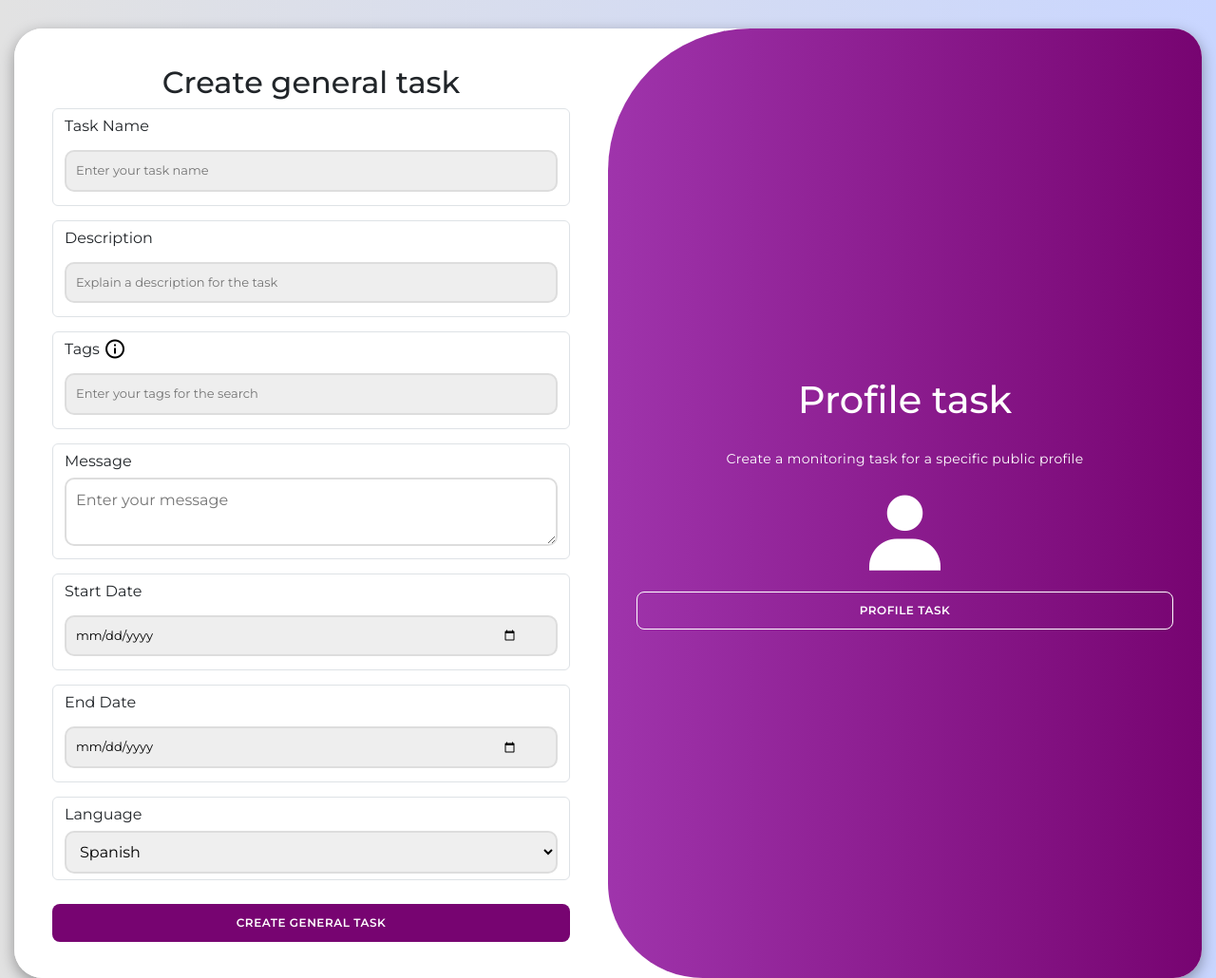
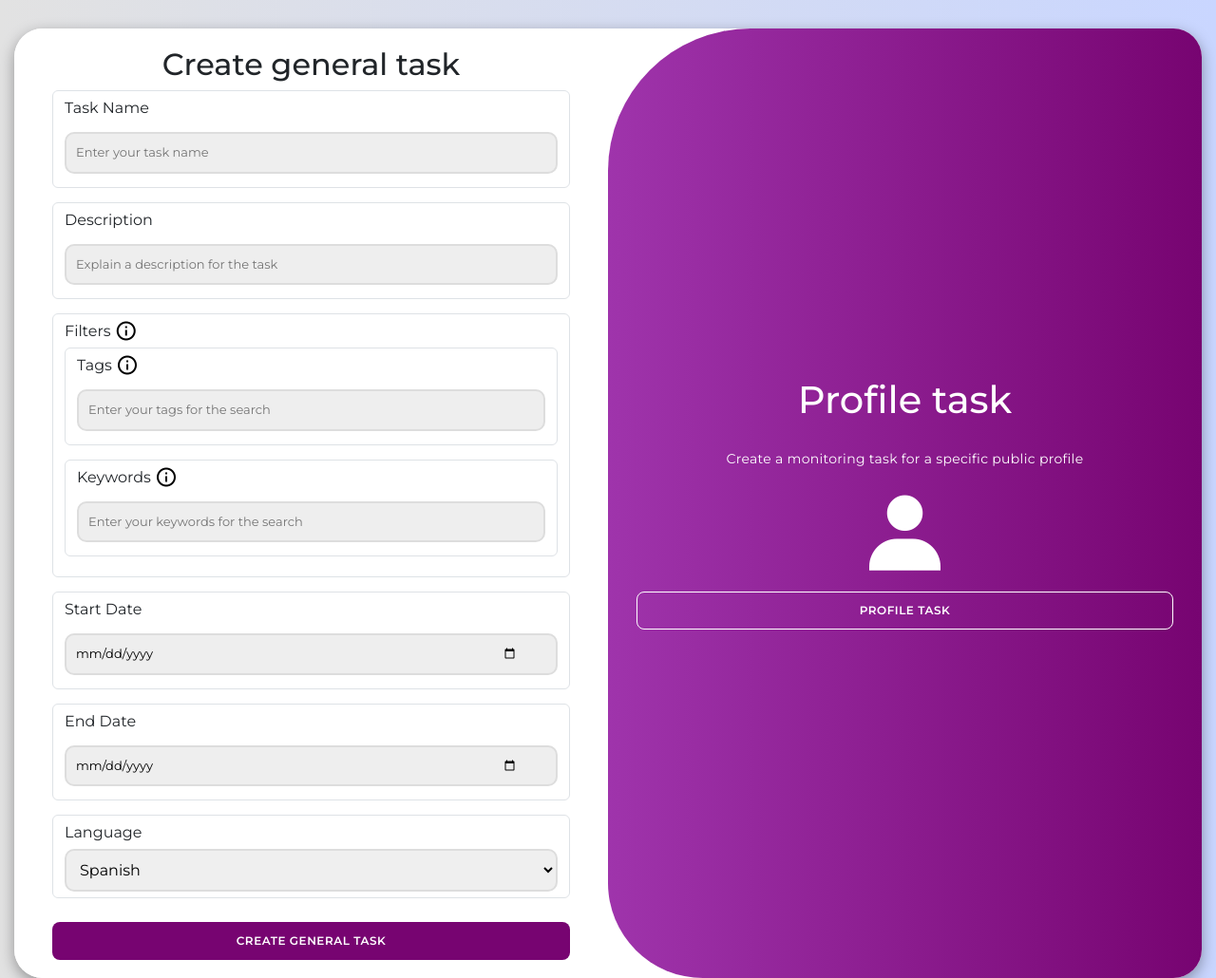
Before and after one commit to Alejandrogcaste17/GuaitaTikTok, a Flask app: page /newTask in a window 1280 px wide. Shown: the part 76-1106 px from the top of the page at 95% size. Run offline with Flask 3, Linux system fonts and the light colour scheme; the visitor is signed in with stand-in values (Sample User, id 1).

Commit message:
Implementado filtros para busqueda por keywords y hashtags

```diff
--- a/src/app.py
+++ b/src/app.py
@@ -187,15 +187,30 @@ def newTaskGeneral():
         taskName = request.form['name']
         description = request.form['description']
         tags = request.form['tags']
+        keywords = request.form['keywords']
         startDate = request.form['startDate']
         endDate = request.form['endDate']
         language = request.form['language']
 
+        if not tags and not keywords:
+            # Mostrar un mensaje de error ya que no se completo alguno de los dos filtros
+            notFilter = 'At least one of the two filters, "tags" or "keywords" must be filled'
+            return render_template('newTask.html', notFilter=notFilter, username=current_user.username)
+
         # Convertir las etiquetas en un vector
-        tags_list = [tag.strip() for tag in tags.split(',') if tag.strip()]
+        if tags:
+            tags_list = [tag.strip() for tag in tags.split(',') if tag.strip()]
+        else:
+            tags_list = []
+
+        # Convertir las palabras clave en un vector
+        if keywords:
+            keywords_list = [keyword.strip() for keyword in keywords.split(',') if keyword.strip()]
+        else:
+            keywords_list = []
 
         if(startDate > endDate):
-            # Mostrar un mensaje de éxito si el registro fue exitoso
+            # Mostrar un mensaje de error ya que la fecha final es antes que la fecha de inicio
             wrongDate = 'The end date is before the origin date, please change the values'
             return render_template('newTask.html', wrongDate=wrongDate, username=current_user.username)
 
@@ -206,6 +221,7 @@ def newTaskGeneral():
             'taskName': taskName,
             'description': description,
             'tags_list': tags_list,
+            'keywords_list': keywords_list,
             'startDate': startDate,
             'endDate': endDate,
             'language': language,
@@ -219,7 +235,6 @@ def newTaskGeneral():
         # Verificar si la inserción fue exitosa
         if result.inserted_id:
             # Obtener el objeto completo insertado con su _id
-            inserted_task_id = str(result.inserted_id)  # Convertir ObjectId a string
             inserted_task = tasksCollection.find_one({'_id': result.inserted_id})
 
             # Ejecutar la tarea en segundo plano usando ThreadPoolExecutor
@@ -290,10 +305,5 @@ def taskReview(task_id):
         notVideoList = "I'm sorry, but there was a problem submitting the review request, please try again later."
         return render_template('taskReview.html', task=None, notVideoList=notVideoList, username=current_user.username)
 
-@app.route('/taskDouble')
-@login_required
-def taskDouble():
-    return render_template('taskDouble.html', username=current_user.username)
-
 if __name__ == '__main__':
     app.run(host="0.0.0.0", port=80, debug=True)
--- a/src/generalTaskAPI.py
+++ b/src/generalTaskAPI.py
@@ -79,6 +79,68 @@ def getTimeList(startDate, endDate):
 
     return time_list
 
+def dataQuery(tags_list, keywords_list, startDate, endDate, regionCode):
+    if tags_list:
+        if keywords_list:
+            tags = []
+            for tag in tags_list:
+                condition = { "operation": "EQ", "field_name": "hashtag_name", "field_values": [tag] }
+                tags.append(condition)
+
+            keywords = []
+            for keyword in keywords_list:
+                condition = { "operation": "EQ", "field_name": "keyword", "field_values": [keyword] }
+                keywords.append(condition)
+
+            data = {
+                "query": {
+                    "and": [
+                        { "operation": "IN", "field_name": "region_code", "field_values": [regionCode] }
+                    ],
+                    "or": tags,
+                    "or": keywords
+                },
+                "max_count": 100,
+                "start_date": startDate,
+                "end_date": endDate
+            }
+            return data
+        else:
+            tags = []
+            for tag in tags_list:
+                condition = { "operation": "EQ", "field_name": "hashtag_name", "field_values": [tag] }
+                tags.append(condition)
+            data = {
+                "query": {
+                    "and": [
+                        { "operation": "IN", "field_name": "region_code", "field_values": [regionCode] }
+                    ],
+                    "or": tags
+                },
+                "max_count": 100,
+                "start_date": startDate,
+                "end_date": endDate
+            }
+            return data
+    else:
+        if keywords_list:
+            keywords = []
+            for keyword in keywords_list:
+                condition = { "operation": "EQ", "field_name": "keyword", "field_values": [keyword] }
+                keywords.append(condition)
+            data = {
+                "query": {
+                    "and": [
+                        { "operation": "IN", "field_name": "region_code", "field_values": [regionCode] }
+                    ],
+                    "or": keywords
+                },
+                "max_count": 100,
+                "start_date": startDate,
+                "end_date": endDate
+            }
+            return data
+
 async def process_general_task(taskCollection, current_user):
 
     access_token = getAccessToken(taskCollection)
@@ -87,6 +149,7 @@ async def process_general_task(taskCollection, current_user):
     url = 'https://open.tiktokapis.com/v2/research/video/query/?fields=id,video_description,create_time,voice_to_text,hashtag_names,username'
 
     tags_list = taskCollection['tags_list']
+    keywords_list = taskCollection['keywords_list']
     regionCode = getRegionCode(taskCollection)
     startDate = getFormatDate(taskCollection['startDate'])
     endDate = getFormatDate(taskCollection['endDate'])
@@ -100,19 +163,15 @@ async def process_general_task(taskCollection, current_user):
         'Content-Type': 'application/json'
     }
 
+    first_data = True
     for start_date, end_date in time_list:
-        data = {
-            "query": {
-                "and": [
-                    { "operation": "IN", "field_name": "region_code", "field_values": [regionCode] },
-                    { "operation": "EQ", "field_name": "hashtag_name", "field_values": tags_list }
-                ]
-            },
-            "max_count": 100,
-            "start_date": start_date,
-            "end_date": end_date
 
-        }
+        if first_data:
+            data = dataQuery(tags_list, keywords_list, start_date, end_date, regionCode)
+            first_data = False
+        else:
+            data["start_date"] = start_date
+            data["end_date"] = end_date
 
         # Realiza la solicitud POST
         first_response = requests.post(url, json=data, headers=headers)
--- a/static/templates/newTask.html
+++ b/static/templates/newTask.html
@@ -119,19 +119,32 @@
 
                 <div class="form-control">
                     <div class="input-group">
-                        <label for="tags">Tags</label>
-                        <span class="info-icon" data-info='Please enter the tags you want separated by commas. For example: "politics, economy, health..."'>
+                        <label for="filters">Filters</label>
+                        <span class="info-icon" data-info='Enter some type of filter, in a general task the specification of at least one of the two filters, tags or keywords must be mandatory.'>
                             <i class='bx bx-info-circle' ></i>
                         </span>
                     </div>
-                    <input type="text" name="tags" id="tags" placeholder="Enter your tags for the search" autocomplete="off" required>
-                    <i class="icon"></i>
-                </div>
+                    <div class="form-control">
+                        <div class="input-group">
+                            <label for="tags">Tags</label>
+                            <span class="info-icon" data-info='Tags are the words that can be found in the hashtags of a video. Enter these tags separated by commas to perform the search, example: politics, economy...'>
+                                <i class='bx bx-info-circle' ></i>
+                            </span>
+                        </div>
+                        <input type="text" name="tags" id="tags" placeholder="Enter your tags for the search" autocomplete="off">
+                        <i class="icon"></i>
+                    </div>
 
-                <div class="form-control">
-                    <label for="message">Message</label>
-                    <textarea id="message" name="message" placeholder="Enter your message" required></textarea>
-                    <i class="icon"></i>
+                    <div class="form-control">
+                        <div class="input-group">
+                            <label for="keywords">Keywords</label>
+                            <span class="info-icon" data-info='Keywords are the words that can be found in the description of a video. Enter these keywords to perform the search, example: world war, soccer...'>
+                                <i class='bx bx-info-circle' ></i>
+                            </span>
+                        </div>
+                        <input type="text" name="keywords" id="keywords" placeholder="Enter your keywords for the search" autocomplete="off">
+                        <i class="icon"></i>
+                    </div>
                 </div>
 
                 <div class="form-control">
@@ -204,6 +217,16 @@
         </div>
     </div>
     {% endif %}
+
+    {% if notFilter %}
+    <div id="successModal" class="modal">
+        <div class="modal-content">
+            <span class="close-button">&times;</span>
+            <h2 style="color: red;">Error!</h2>
+            <p>{{ notFilter }}</p>
+        </div>
+    </div>
+    {% endif %}
 </body>
 
 <script src="https://cdn.jsdelivr.net/npm/bootstrap@5.3.3/dist/js/bootstrap.bundle.min.js"></script>
```
